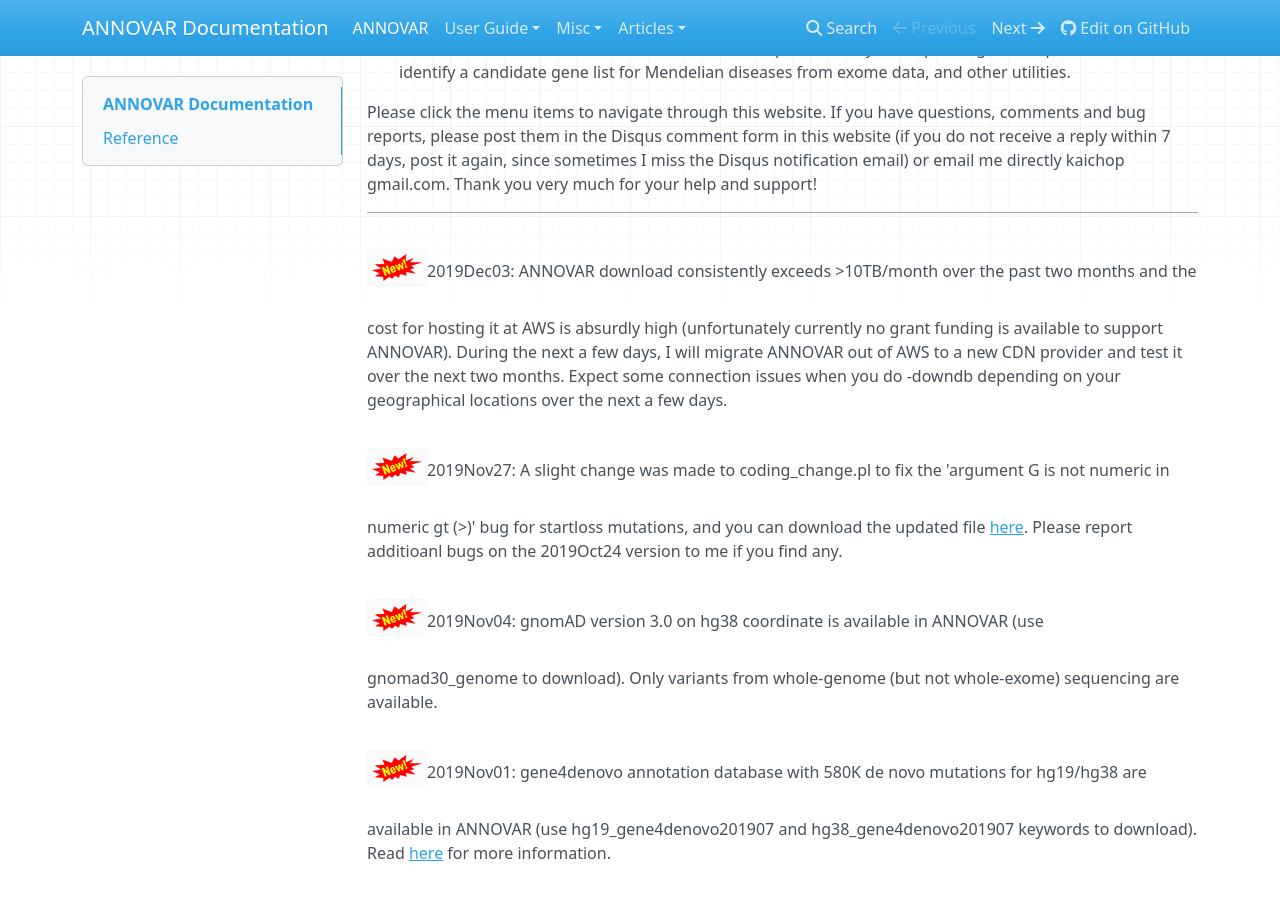
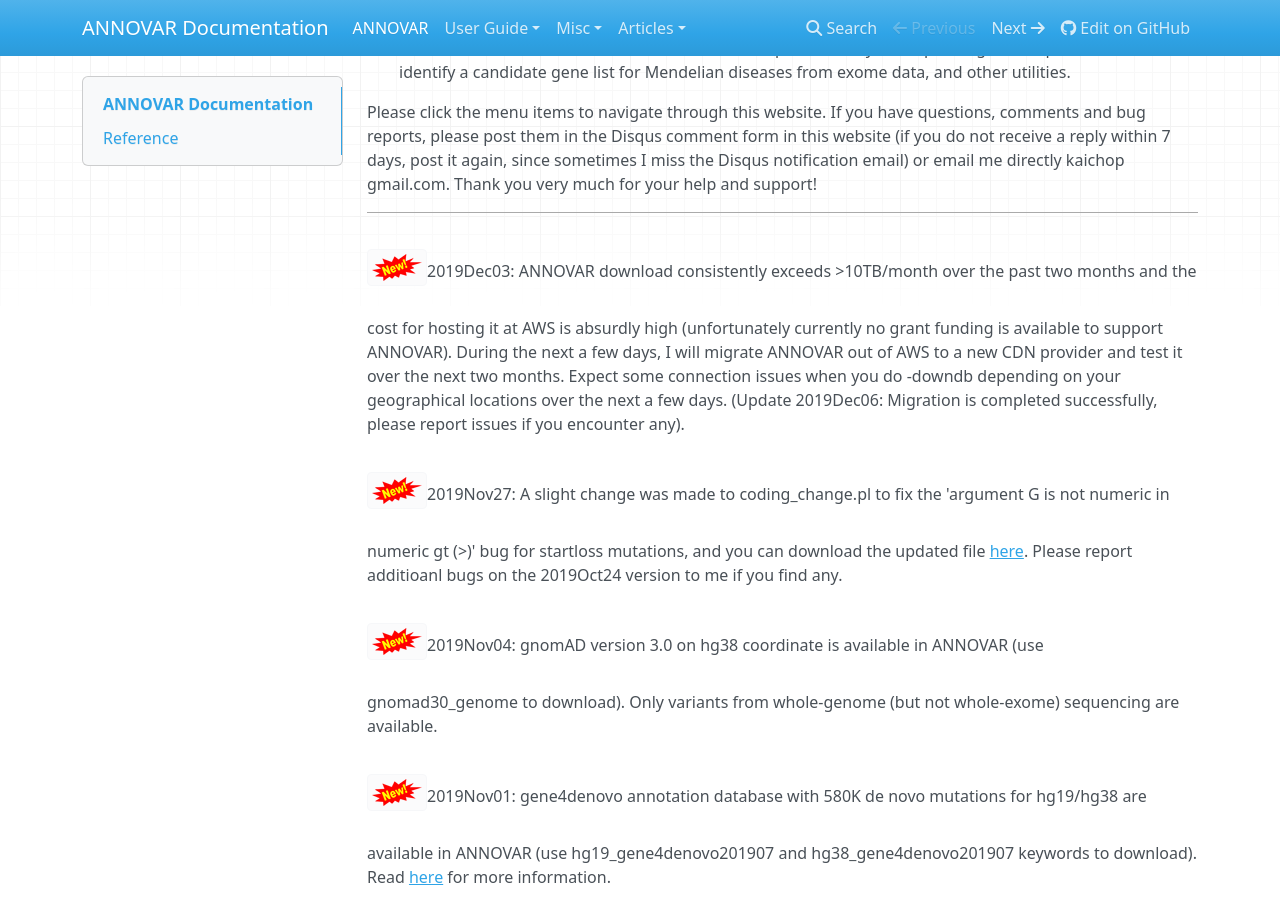
Before and after one commit to WGLab/doc-ANNOVAR, an MkDocs documentation site: the page built from docs/index.md, in a window 1280 px wide and 900 px high, scrolled down 522 px. Built offline with MkDocs 1.6.1, drawn with Linux system fonts in a browser that asks for light colours; nearby versions of some CDN libraries; old or Windows-style settings are respelled for this version of MkDocs.

Commit message:
Update index.md

```diff
--- a/docs/index.md
+++ b/docs/index.md
@@ -11,7 +11,7 @@ Please click the menu items to navigate through this website. If you have questi
 
 ---
 
-![new](img/new.png)2019Dec03: ANNOVAR download consistently exceeds >10TB/month over the past two months and the cost for hosting it at AWS is absurdly high (unfortunately currently no grant funding is available to support ANNOVAR). During the next a few days, I will migrate ANNOVAR out of AWS to a new CDN provider and test it over the next two months. Expect some connection issues when you do -downdb depending on your geographical locations over the next a few days.
+![new](img/new.png)2019Dec03: ANNOVAR download consistently exceeds >10TB/month over the past two months and the cost for hosting it at AWS is absurdly high (unfortunately currently no grant funding is available to support ANNOVAR). During the next a few days, I will migrate ANNOVAR out of AWS to a new CDN provider and test it over the next two months. Expect some connection issues when you do -downdb depending on your geographical locations over the next a few days. (Update 2019Dec06: Migration is completed successfully, please report issues if you encounter any).
 
 ![new](img/new.png)2019Nov27: A slight change was made to coding_change.pl to fix the 'argument G is not numeric in numeric gt (>)' bug for startloss mutations, and you can download the updated file [here](http://openbioinformatics.org/annovar/download/coding_change.pl). Please report additioanl bugs on the 2019Oct24 version to me if you find any.
 
```
